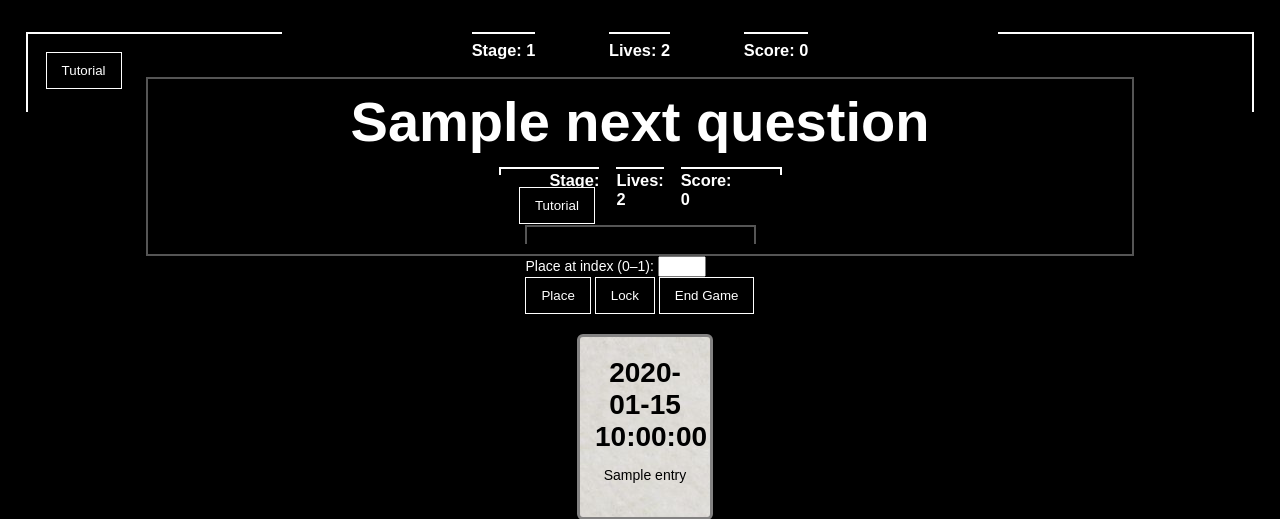
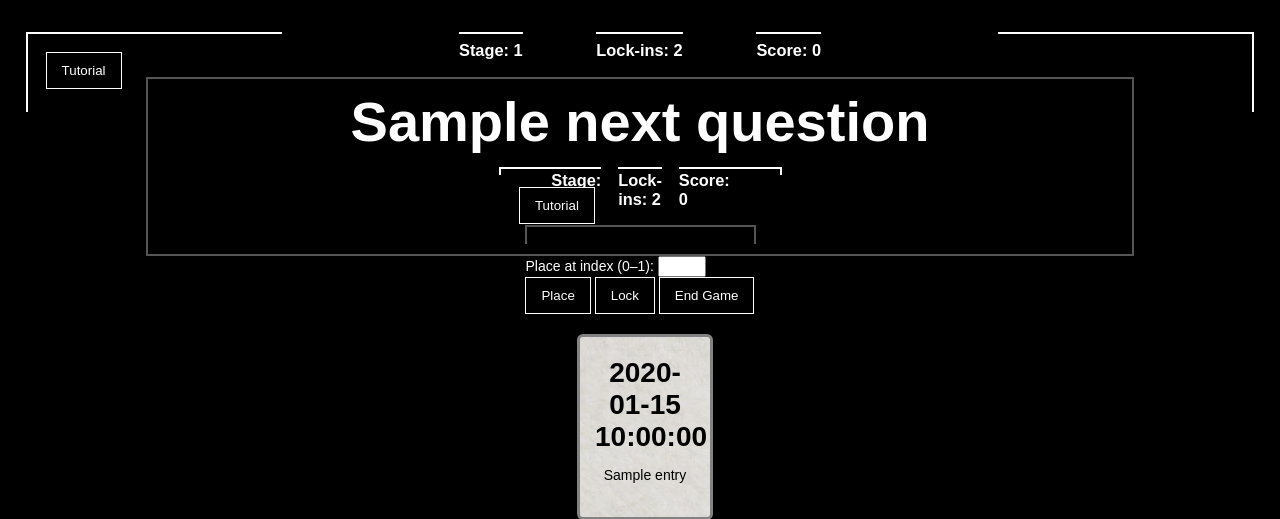
Before and after one commit to GoblinBuilds/ChronoLogical, a Flask app: template templates/game.html in a window 1280 px wide. Shown: the top 519 px of the page. Run offline with Flask 3, Linux system fonts and the light colour scheme; the visitor is signed in with stand-in values (Sample User, id 1); the template is opened without the code that fills it: most values are stand-ins (such as "Sample title", 1, 10 or a date in 2020); some libraries are stand-ins or nearby versions.

Commit message:
Update game.html

```diff
--- a/templates/game.html
+++ b/templates/game.html
@@ -5,7 +5,7 @@
 {% block body %}
 <div class="player_statistics">
   <h3>Stage: {{ session.stage }}</h3>
-  <h3>Lives: {{ 3 - session.lifeline_count }}</h3>
+  <h3>Lock-ins: {{ 3 - session.lifeline_count }}</h3>
   <h3>Score: {{ session.score }}</h3>
 </div>
 <div class="question_container">
```
